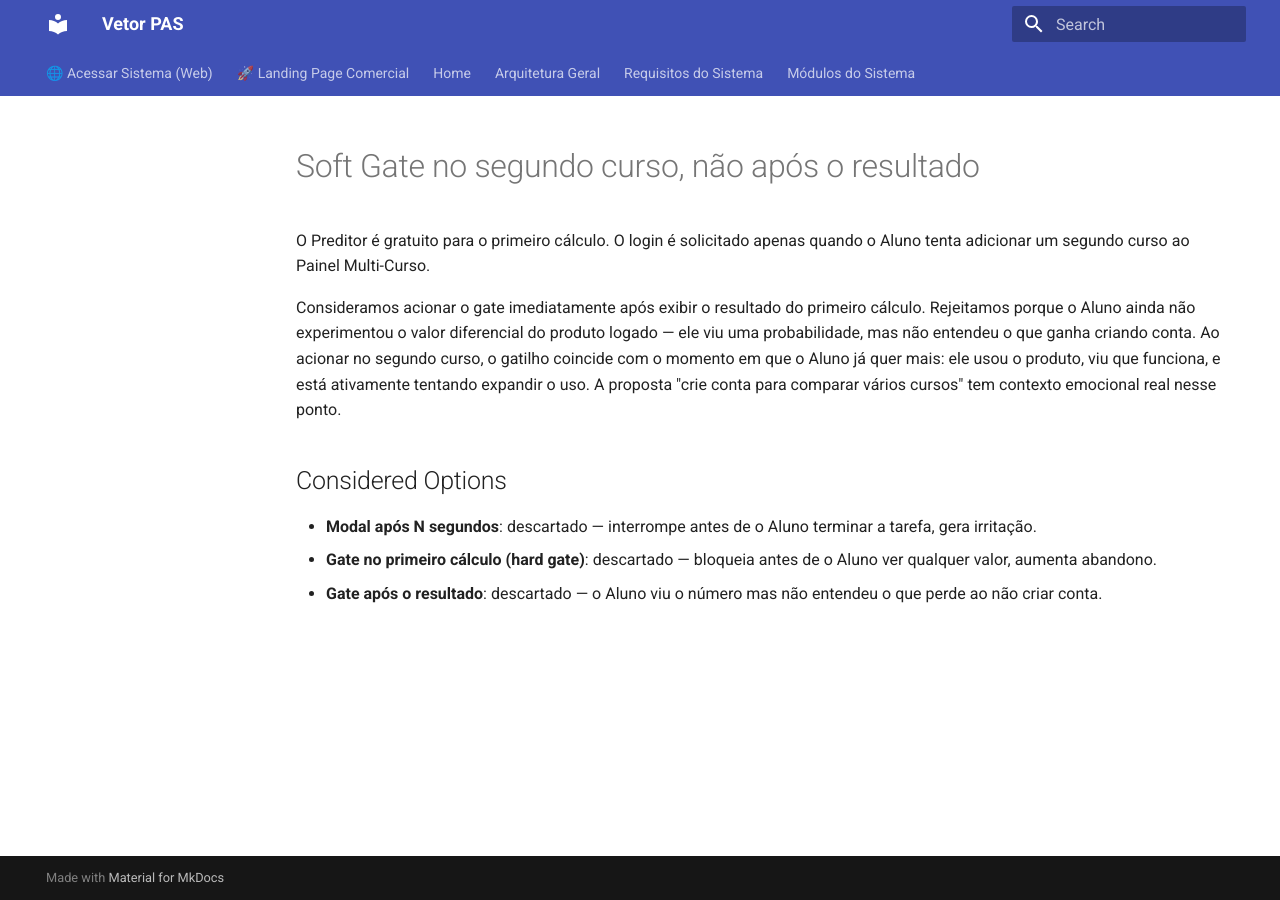
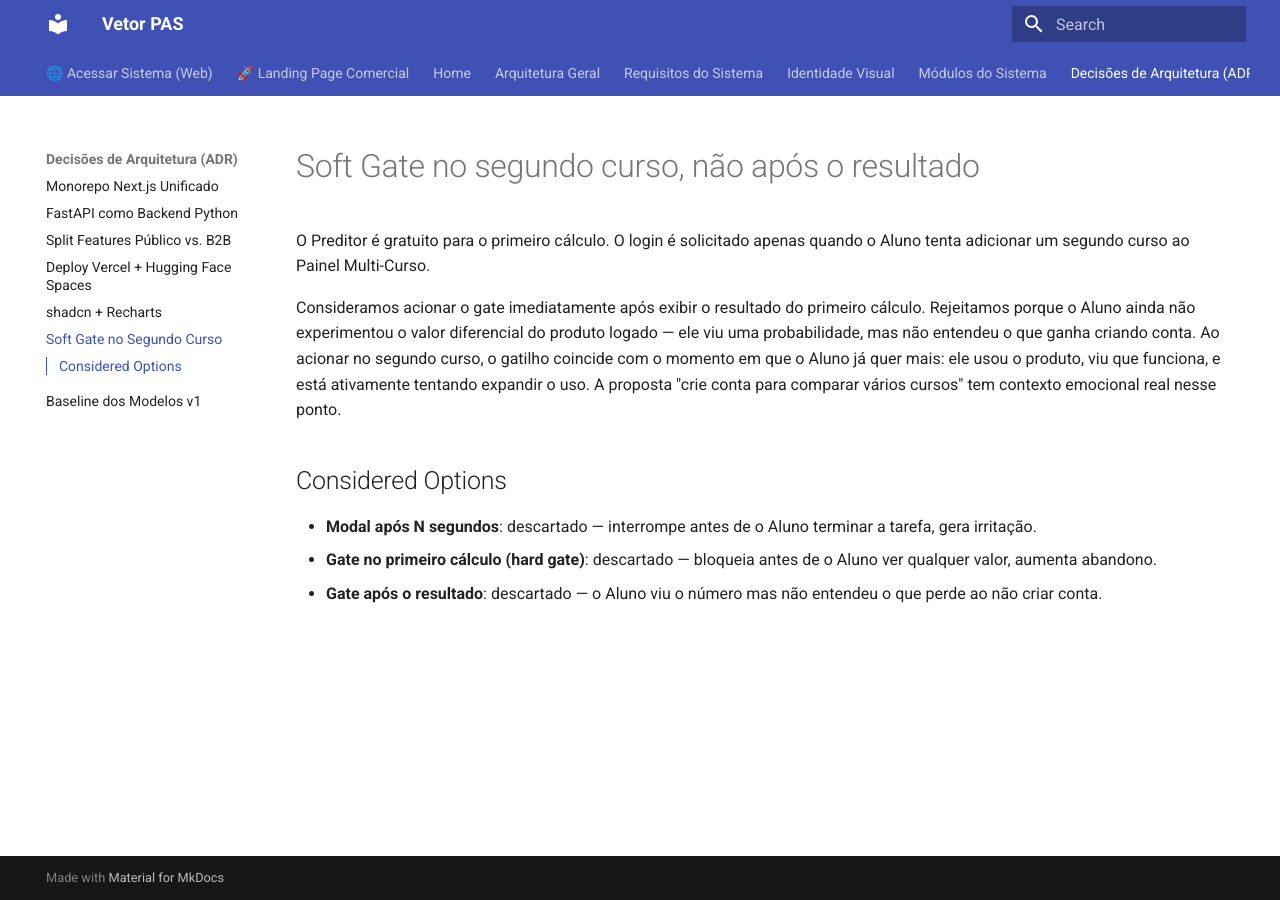
Before and after one commit to luizhtmoreira/Analise-Preditiva-PAS, an MkDocs documentation site: the page built from docs/adr/0006-soft-gate-segundo-curso.md, in a window 1280 px wide. Built offline with MkDocs 1.6.1 and Material for MkDocs 9.7.7, drawn with Linux system fonts in a browser that asks for light colours.

Commit message:
docs: adiciona ADRs 0001-0007, identidade visual e módulos ao nav do MkDocs

```diff
--- a/mkdocs.yml
+++ b/mkdocs.yml
@@ -39,8 +39,17 @@ nav:
   - Home: index.md
   - Arquitetura Geral: architecture.md
   - Requisitos do Sistema: requirements.md
+  - Identidade Visual: identidade-visual.md
   - Módulos do Sistema:
     - Dashboard (Streamlit): modules/app.md
     - Motor de Inteligência: modules/pas_intelligence.md
     - Extratores de Dados: modules/parsers.md
     - Gerador de PDF: modules/pdf_generator.md
+  - Decisões de Arquitetura (ADR):
+    - Monorepo Next.js Unificado: adr/0001-monorepo-nextjs-unificado.md
+    - FastAPI como Backend Python: adr/0002-fastapi-backend-python.md
+    - Split Features Público vs. B2B: adr/0003-split-features-publico-b2b.md
+    - Deploy Vercel + Hugging Face Spaces: adr/0004-deploy-vercel-hugging-face-spaces.md
+    - shadcn + Recharts: adr/0005-shadcn-recharts.md
+    - Soft Gate no Segundo Curso: adr/0006-soft-gate-segundo-curso.md
+    - Baseline dos Modelos v1: adr/0007-baseline-modelos-v1.md
```
